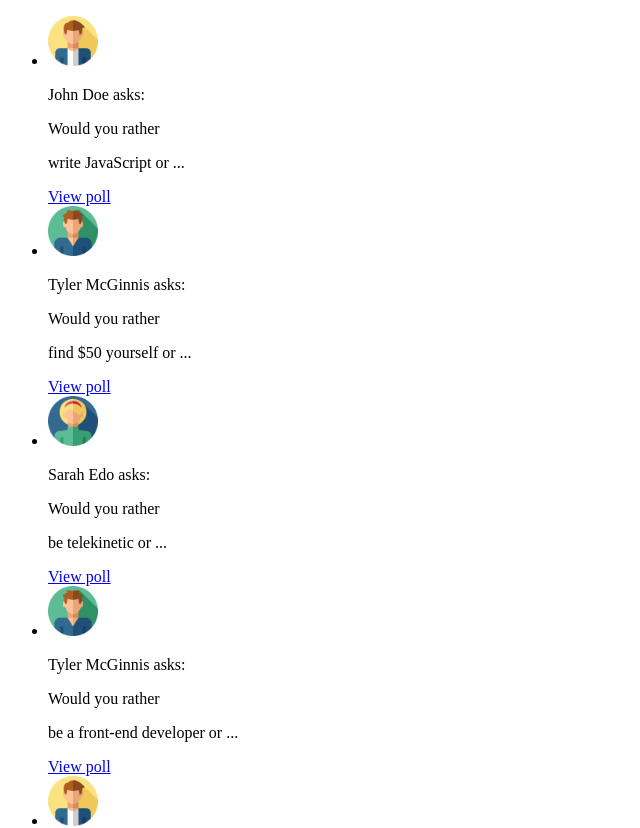
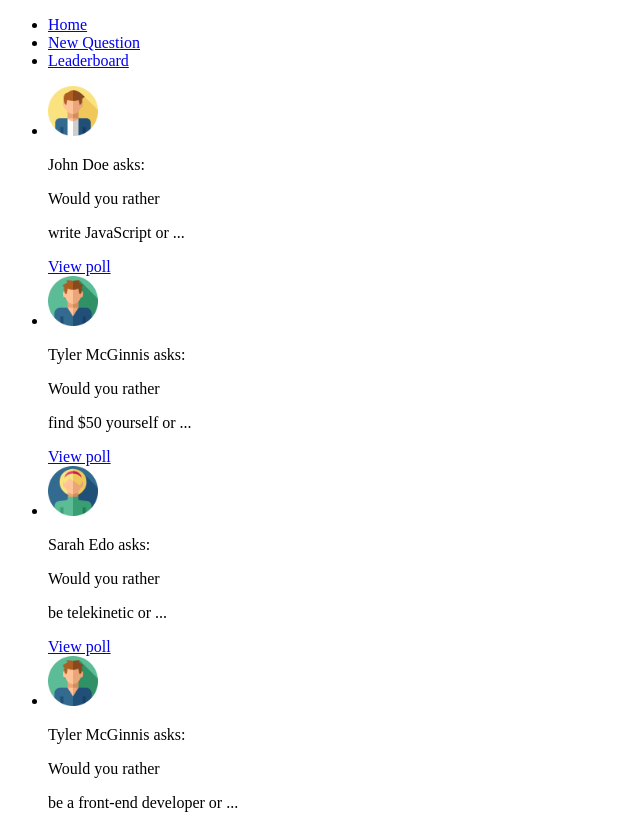
Before and after one commit to t-kubrak/rnd-would-you-rather, a React (Create React App) app: page / in a window 1280 px wide. Shown: the top 828 px of the page, without its empty margins (0-640 px from the left). Built offline with nearby package versions, Linux system fonts and the light colour scheme.

Commit message:
feat: add header; initial

```diff
--- a/src/components/App.js
+++ b/src/components/App.js
@@ -2,6 +2,7 @@ import React, {Component} from 'react'
 import { connect } from 'react-redux'
 import { handleInitialData } from "../actions/shared";
 import Questions from "./Questions";
+import Header from "./Header";
 
 class App extends Component {
   componentDidMount() {
@@ -11,6 +12,7 @@ class App extends Component {
   render() {
     return (
       <main>
+          <Header/>
           {this.props.loading === true
           ? null
           : <Questions />}
--- /dev/null
+++ b/src/components/Header.js
@@ -0,0 +1,11 @@
+import React from "react";
+
+export default function Header() {
+    return (
+        <ul>
+            <li><a href="/">Home</a></li>
+            <li><a href="/add">New Question</a></li>
+            <li><a href="/leaderboard">Leaderboard</a></li>
+        </ul>
+    )
+}
```
